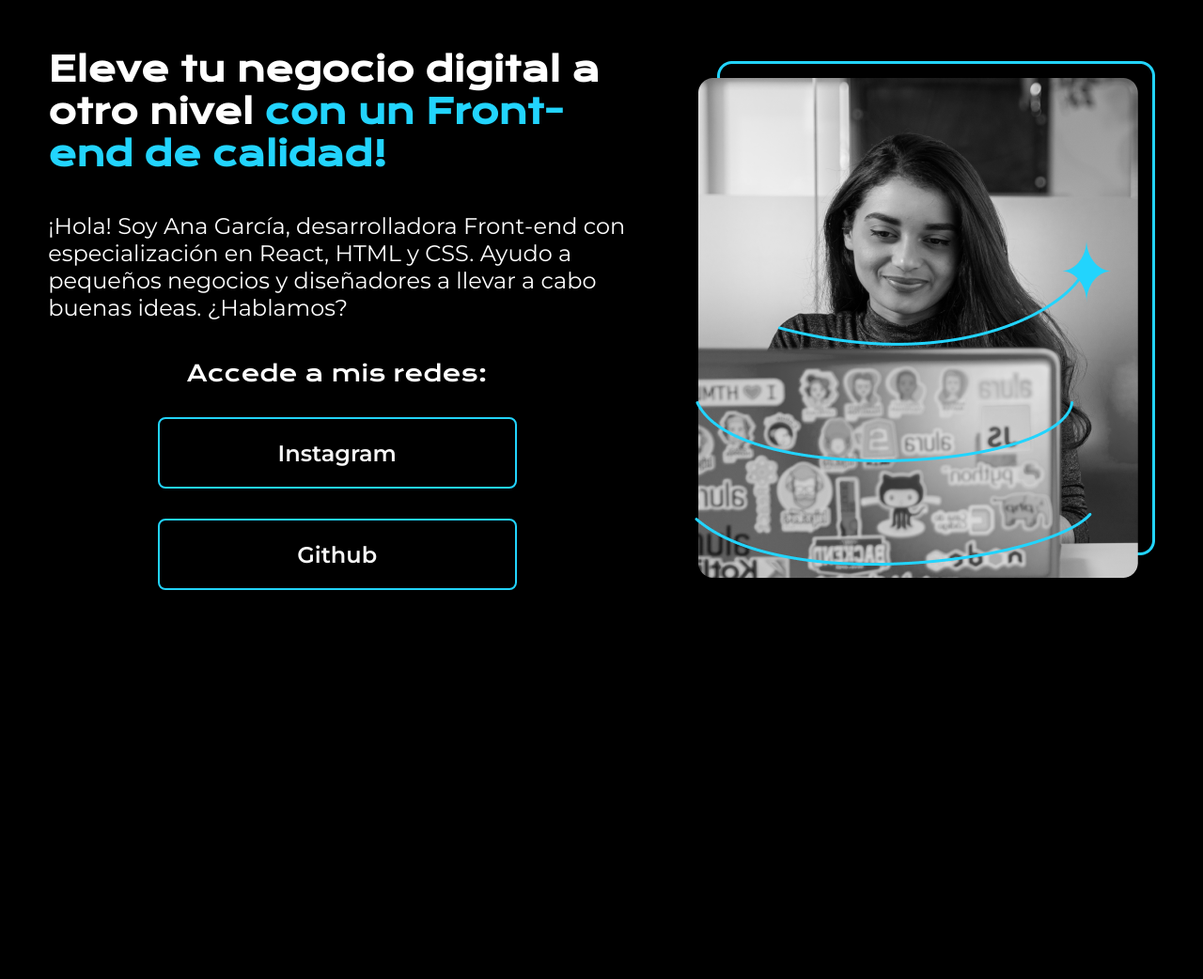
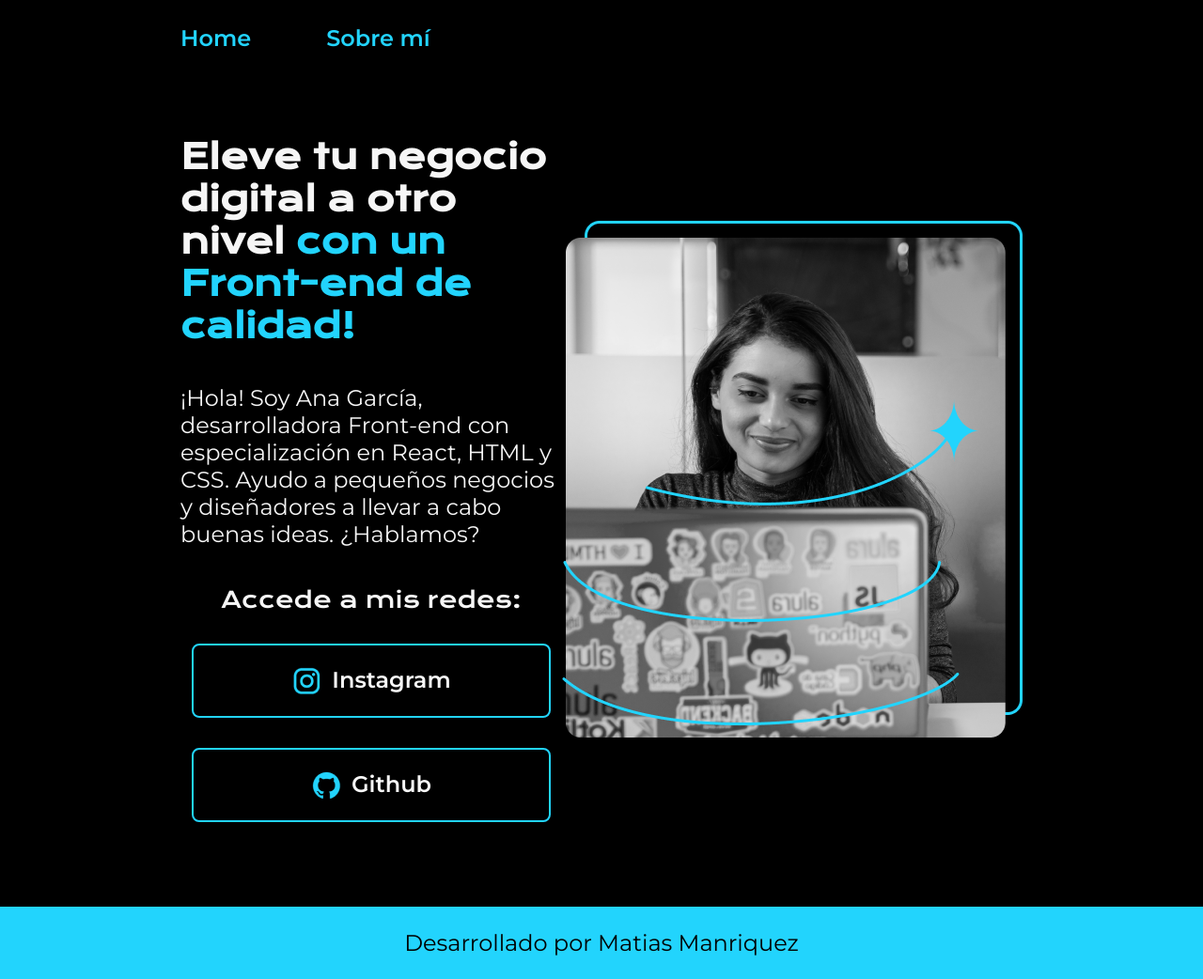
Before and after one commit to MatiasIMO98/HTML_CSS_ALURA, a plain HTML site: page index.html in a window 1280 px wide. Shown: the whole page at 94% size. Before the commit the page ends 851 px from the top, so only its background shows below. Drawn offline with nearby package versions, Linux system fonts and the light colour scheme.

Commit message:
Add about page, assets, and restructure styles
Introduced about.html and moved Imagem.png and other social media images to the assets directory. Updated index.html to use new assets and improved navigation. Deleted old Imagem.png and style.css, and added a new styles/style.css with enhanced styling and CSS variables. Footer and header were added to both pages for consistency.

```diff
--- a/index.html
+++ b/index.html
@@ -4,10 +4,15 @@
     <meta charset="UTF-8">
     <meta name="viewport" content="width=device-width, initial-scale=1.0">
     <title>Portafolio</title>
-    <link rel="stylesheet" href="style.css">
+    <link rel="stylesheet" href="./styles/style.css">
 </head>
 <body>
-    <header></header>
+    <header class="header">
+        <nav class="header__menu">
+            <a class="header__menu__link" href="index.html">Home</a>
+            <a class="header__menu__link" href="about.html">Sobre mí</a>
+        </nav>
+    </header>
     <main class="presentacion">
         <section class="presentacion__contenido">
             <h1 class="presentacion__contenido__titulo">Eleve tu negocio digital a otro nivel <strong class="titulo-destaque">con un Front-end de calidad!</strong></h1>
@@ -16,12 +21,16 @@
 
                 <div class="presentacion__enlaces">
                 <h2 class="presentacion__enlaces__subtitulo">Accede a mis redes:</h2>
-                <a class="presentacion__enlaces__link" href="https://www.instagram.com">Instagram</a>
-                <a class="presentacion__enlaces__link" href="https://www.github.com">Github</a>
+                <a class="presentacion__enlaces__link" href="https://www.instagram.com">
+                    <img src="./assets/instagram.png"">Instagram</a>
+                <a class="presentacion__enlaces__link" href="https://www.github.com">
+                    <img src="./assets/github.png"">Github</a>
             </div>
         </section>
-            <img src="Imagem.png" alt="imagen de Ana García trabajando">
+        <img src="./assets/imagem.png" alt="imagen de Ana García trabajando">
     </main>
-    <footer></footer>
+    <footer class="footer">
+        <p>Desarrollado por Matias Manriquez</p>
+    </footer>
 </body>
 </html>
--- a/style.css
+++ /dev/null
@@ -1,68 +0,0 @@
-@import url('https://fonts.googleapis.com/css2?family=Krona+One&family=Montserrat:ital,wght@0,100..900;1,100..900&display=swap');
-
-* {
-margin: 0;
-padding: 0;
-}
-
-body {
-    background-color: black;
-    color:white;
-    height: 100vh;
-    box-sizing: border-box;
-}
-
-.titulo-destaque {
-    color: #22D4FD;
-}
-
-.presentacion {
-    display: flex;
-    align-items: center;
-    margin: 4%;
-    justify-content: space-between;
-}
-
-.presentacion__contenido {
-    width: 615px;
-    display: flex;
-    flex-direction: column;
-    gap: 40px;
-}
-
-.presentacion__contenido__titulo {
-    font-family: "Krona One", sans-serif;
-    font-size: 36px;
-}
-
-.presentacion__contenido__texto {
-    font-family: "Montserrat", sans-serif;
-    font-size: 24px;
-}
-
-.presentacion__enlaces {
-    display: flex;
-    justify-content: space-between;
-    flex-direction: column;
-    align-items: center;
-    gap: 32px;
-}
-
-.presentacion__enlaces__subtitulo {
-    font-family: "Krona One", sans-serif;
-    font-size: 24px;
-    font-weight: 400;
-}
-
-.presentacion__enlaces__link {
-    width: 378px;
-    text-align: center;
-    padding: 21.5px 0px;
-    border-radius: 8px;
-    font-family: "Montserrat", sans-serif;
-    font-size: 24px;
-    font-weight: 600;
-    text-decoration: none;
-    color: #f6f6f6;
-    border: 2px solid #22D4FD;
-}
--- /dev/null
+++ b/styles/style.css
@@ -0,0 +1,111 @@
+@import url('https://fonts.googleapis.com/css2?family=Krona+One&family=Montserrat:ital,wght@0,100..900;1,100..900&display=swap');
+
+:root {
+    --color-primario: #000000;
+    --color-secundario: #F6F6F6;
+    --color-terciario: #22D4FD;
+    --color-hover: #272727;
+
+    --fuente-montserrat: "Montserrat", sans-serif;
+    --fuente-krona: "Krona One", sans-serif;
+}
+
+* {
+margin: 0;
+padding: 0;
+}
+
+body {
+    background-color: var(--color-primario);
+    color:var(--color-secundario);
+    box-sizing: border-box;
+}
+
+.header {
+    padding: 2% 0% 0% 15%;
+}
+
+.header__menu {
+    display: flex;
+    gap: 80px;
+}
+
+.header__menu__link {
+    font-family: var(--fuente-montserrat);
+    font-size: 24px;
+    font-weight: 600;
+    color: var(--color-terciario);
+    text-decoration: none;
+}
+
+.presentacion {
+    display: flex;
+    align-items: center;
+    margin: 7% 15%;
+    justify-content: space-between;
+}
+
+.presentacion__contenido {
+    width: 615px;
+    display: flex;
+    flex-direction: column;
+    gap: 40px;
+}
+
+.presentacion__contenido__titulo {
+    font-family: var(--fuente-krona);
+    font-size: 36px;
+}
+
+.titulo-destaque {
+    color: var(--color-terciario);
+}
+
+.presentacion__contenido__texto {
+    font-family: var(--fuente-montserrat);
+    font-size: 24px;
+}
+
+.presentacion__enlaces {
+    display: flex;
+    justify-content: space-between;
+    flex-direction: column;
+    align-items: center;
+    gap: 32px;
+}
+
+.presentacion__enlaces__subtitulo {
+    font-family: var(--fuente-krona);
+    font-size: 24px;
+    font-weight: 400;
+}
+
+.presentacion__enlaces__link {
+    width: 378px;
+    text-align: center;
+    padding: 21.5px 0px;
+    border-radius: 8px;
+    font-family: var(--fuente-montserrat);
+    font-size: 24px;
+    font-weight: 600;
+    text-decoration: none;
+    color: var(--color-secundario);
+    border: 2px solid var(--color-terciario);
+    display: flex;
+    justify-content: center;
+    gap: 10px;
+}
+
+.presentacion__enlaces__link:hover {
+    background-color: var(--color-hover);
+}
+
+.footer {
+    background-color: var(--color-terciario);
+    padding: 24px;
+    color: var(--color-primario);
+    text-align: center;
+    font-family: var(--fuente-montserrat);
+    font-size: 24px;
+    font-weight: 400;
+}
```
Also changed, not shown: about.html (added, +28 -0 lines), Imagem.png (deleted), assets/Imagem.png (added), assets/github.png (added), assets/instagram.png (added), assets/linkedin.png (added), assets/twitch.png (added), assets/twitter-novo.png (added), assets/twitter.png (added).
